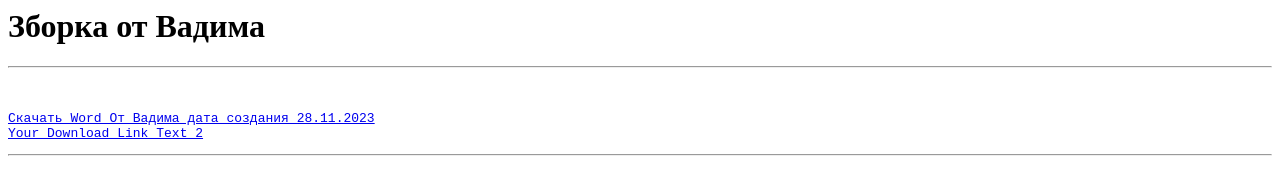
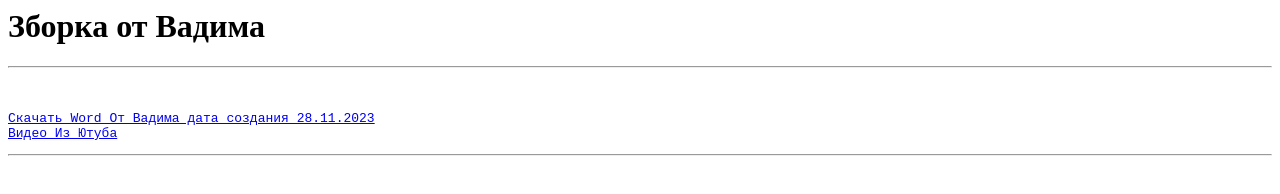
Before and after one commit to kniknivadim/ZborkaMieinKVN, a plain HTML site: page Майнкрафт Зборки .html in a window 1280 px wide. Drawn offline with Linux system fonts and the light colour scheme.

Commit message:
Update Майнкрафт Зборки .html

```diff
--- a/Майнкрафт Зборки .html
+++ b/Майнкрафт Зборки .html
@@ -9,6 +9,6 @@
 
 <!-- Add new links -->
 <a href="https://microsoft-word.ru/Windows10/Office-2019-Word-Excel-Powerpoint.exe">Скачать Word От Вадима дата создания 28.11.2023</a> <!-- Add your own download link here -->
-<a href="your_file2.extension">Your Download Link Text 2</a> <!-- Add another download link if needed -->
+<a href="https://youtu.be/eXqI3Yl-vEk?si=krF58z2MxpShgNSV">Видео Из Ютуба</a> <!-- Add another download link if needed -->
 </pre><hr></body>
 </html>
```
